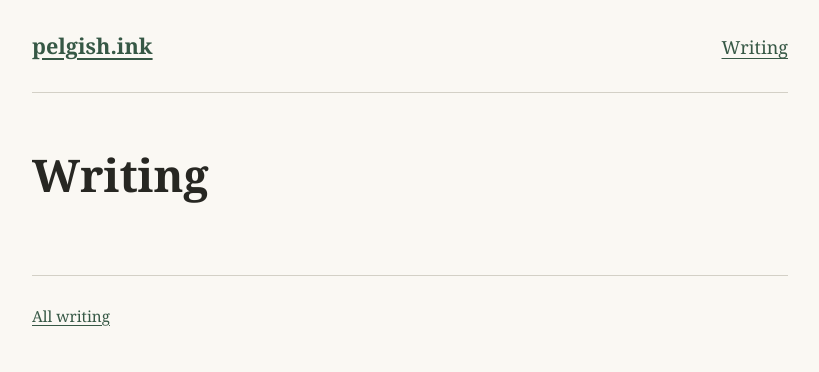
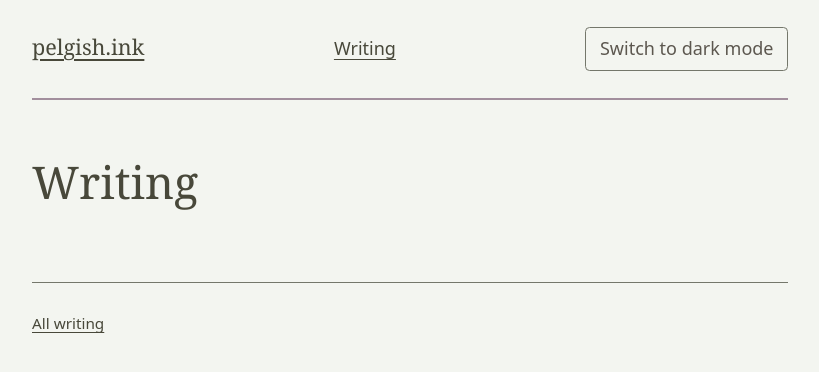
Before and after one commit to pelgish/pelgish.ink, a Jekyll site: the page built from index.html, in a window 1280 px wide. Shown: the top 372 px of the page, without its empty margins (230-1049 px from the left). Built offline with Jekyll 4.4.1, drawn with Linux system fonts in a browser that asks for light colours; some web fonts are replaced.

Commit message:
implemented new fonts and color scheme with light/dark mode support

```diff
--- a/_config.yml
+++ b/_config.yml
@@ -10,7 +10,7 @@
           path: ""
       values:
           layout: default
-          reading_theme: paper
+          color_scheme: grapevine
     - scope:
           path: content/
           type: pages
--- a/_layouts/default.html
+++ b/_layouts/default.html
@@ -1,21 +1,28 @@
 <!doctype html>
-<!-- Shared, script-free reading shell. -->
-<html lang="{{ page.lang | default: site.lang | escape }}">
+<!-- Shared reading shell: palette is independent of light/dark appearance. -->
+<!-- Explicit reading_theme paper/ink hints light/dark; a saved user choice wins. -->
+<html lang="{{ page.lang | default: site.lang | escape }}" data-color-scheme="{{ page.color_scheme | default: 'grapevine' | validated_color_scheme }}"{% if page.reading_theme == 'ink' %} data-appearance="dark"{% elsif page.reading_theme == 'paper' %} data-appearance="light"{% endif %}>
 <head>
     <meta charset="utf-8">
     <meta name="viewport" content="width=device-width, initial-scale=1">
     <title>{% if page.title %}{{ page.title | escape }} · {% endif %}{{ site.title | escape }}</title>
     <meta name="description" content="{{ page.description | default: site.description | escape }}">
     <link rel="canonical" href="{{ page.url | absolute_url }}">
+    <!-- Initialize appearance before styles paint; enhance the button after parsing. -->
+    <script src="{{ '/assets/js/appearance.js' | relative_url }}"></script>
+    <link rel="preconnect" href="https://fonts.googleapis.com">
+    <link rel="preconnect" href="https://fonts.gstatic.com" crossorigin>
+    <link rel="stylesheet" href="https://fonts.googleapis.com/css2?family=Cantarell:ital,wght@0,400;0,700;1,400&amp;family=Fondamento&amp;display=swap">
     <link rel="stylesheet" href="{{ '/assets/css/style.css' | relative_url }}">
 </head>
-<body{% if page.reading_theme == 'ink' %} class="theme-ink"{% endif %}>
+<body>
     <a class="skip-link" href="#main">Skip to content</a>
     <header class="site-header">
         <a class="site-title" href="{{ '/' | relative_url }}">{{ site.title | escape }}</a>
         <nav aria-label="Main">
             <a href="{{ '/' | relative_url }}">Writing</a>
         </nav>
+        <button id="appearance-toggle" type="button" hidden>Switch appearance</button>
     </header>
     <main id="main" tabindex="-1">
         {{ content }}
--- /dev/null
+++ b/_plugins/color_scheme.rb
@@ -0,0 +1,12 @@
+# Validate page palettes before emitting the shared shell.
+module ColorSchemeFilter
+    # Extend this list alongside the corresponding CSS palette, not the layouts.
+    def validated_color_scheme(scheme)
+        return scheme if scheme == "grapevine"
+
+        raise Jekyll::Errors::FatalException,
+              "Unknown color_scheme #{scheme.inspect}; supported color_scheme: grapevine"
+    end
+end
+
+Liquid::Template.register_filter(ColorSchemeFilter)
--- a/assets/css/style.css
+++ b/assets/css/style.css
@@ -1,20 +1,40 @@
-/* Local system fonts and two frontmatter-selectable reading palettes. */
-:root {
+/* Each page selects a palette; appearance selects its light or dark roles. */
+:root[data-color-scheme="grapevine"] {
     color-scheme: light;
-    --background: #faf8f3;
-    --foreground: #272722;
-    --muted: #59594f;
-    --link: #365845;
-    --rule: #d3d0c6;
+    --background: #F3F5F0;
+    --foreground: #5C574F;
+    --heading: #48483A;
+    --muted: #5C574F;
+    --link: #48483A;
+    --rule: #74776B;
+    --accent: #A28F9D;
+    --dark-background: #151C17;
+    --dark-foreground: #F3F5F0;
+    --dark-heading: #F3F5F0;
+    --dark-muted: #A28F9D;
+    --dark-link: #F3F5F0;
 }
 
-.theme-ink {
+/* Shared appearance wiring also works for future palettes with dark tokens. */
+:root[data-appearance="dark"] {
     color-scheme: dark;
-    --background: #1d2321;
-    --foreground: #eeeee6;
-    --muted: #bcbfb5;
-    --link: #b7d8c0;
-    --rule: #505952;
+    --background: var(--dark-background);
+    --foreground: var(--dark-foreground);
+    --heading: var(--dark-heading);
+    --muted: var(--dark-muted);
+    --link: var(--dark-link);
+}
+
+/* System preference remains useful without JavaScript or a page hint. */
+@media (prefers-color-scheme: dark) {
+    :root[data-color-scheme]:not([data-appearance]) {
+        color-scheme: dark;
+        --background: var(--dark-background);
+        --foreground: var(--dark-foreground);
+        --heading: var(--dark-heading);
+        --muted: var(--dark-muted);
+        --link: var(--dark-link);
+    }
 }
 
 * {
@@ -24,11 +44,11 @@
 html {
     background: var(--background);
     color: var(--foreground);
-    font: 112.5% / 1.75 Georgia, "Times New Roman", serif;
+    font: 112.5% / 1.75 "Cantarell", system-ui, sans-serif;
     overflow-wrap: anywhere;
 }
 
-/* Keep theme colors on body too, so the chosen palette covers the viewport. */
+/* Cover the viewport with the selected palette. */
 body {
     background: var(--background);
     color: var(--foreground);
@@ -53,7 +73,7 @@
 
 .site-header {
     align-items: baseline;
-    border-bottom: 1px solid var(--rule);
+    border-bottom: 2px solid var(--accent);
     display: flex;
     flex-wrap: wrap;
     gap: 0.5rem 2rem;
@@ -63,14 +83,34 @@
 
 .site-title {
     font-size: 1.2rem;
-    font-weight: bold;
+}
+
+button, input, select, textarea {
+    font: inherit;
+}
+
+#appearance-toggle {
+    background: var(--background);
+    border: 1px solid var(--rule);
+    border-radius: 0.25rem;
+    color: var(--foreground);
+    cursor: pointer;
+    min-height: 44px;
+    padding: 0.25rem 0.75rem;
+}
+
+#appearance-toggle:hover {
+    text-decoration: underline;
 }
 
 main {
     margin: 3rem 0 4rem;
 }
 
-h1, h2, h3 {
+h1, h2, h3, h4, h5, h6, .site-title {
+    color: var(--heading);
+    font-family: "Fondamento", Georgia, serif;
+    font-weight: 400;
     line-height: 1.25;
     text-wrap: balance;
 }
--- /dev/null
+++ b/assets/js/appearance.js
@@ -0,0 +1,53 @@
+/* Initialize appearance before paint, then enhance the site-wide toggle. */
+(() => {
+    const root = document.documentElement;
+    const storageKey = "pelgish-appearance";
+    const system = window.matchMedia("(prefers-color-scheme: dark)");
+    let explicitAppearance = root.dataset.appearance;
+
+    // Unavailable or full browser storage must not disable the reading control.
+    function isStorageFailure(error) {
+        return error instanceof DOMException &&
+            (error.name === "SecurityError" || error.name === "QuotaExceededError");
+    }
+
+    // A remembered user choice takes precedence over page appearance hints.
+    try {
+        const saved = window.localStorage.getItem(storageKey);
+        if (saved === "light" || saved === "dark") {
+            explicitAppearance = saved;
+        }
+    } catch (error) {
+        if (!isStorageFailure(error)) throw error;
+    }
+
+    // Update the root and accessible next-action label together.
+    function applyAppearance() {
+        const appearance = explicitAppearance || (system.matches ? "dark" : "light");
+        root.dataset.appearance = appearance;
+        const button = document.getElementById("appearance-toggle");
+        if (button) {
+            button.textContent = appearance === "dark" ? "Switch to light mode" : "Switch to dark mode";
+        }
+    }
+
+    applyAppearance();
+    system.addEventListener("change", applyAppearance);
+
+    // Keep the control hidden until its click behavior is ready.
+    document.addEventListener("DOMContentLoaded", () => {
+        const button = document.getElementById("appearance-toggle");
+        if (!button) return;
+        button.addEventListener("click", () => {
+            explicitAppearance = root.dataset.appearance === "dark" ? "light" : "dark";
+            applyAppearance();
+            try {
+                window.localStorage.setItem(storageKey, explicitAppearance);
+            } catch (error) {
+                if (!isStorageFailure(error)) throw error;
+            }
+        });
+        applyAppearance();
+        button.hidden = false;
+    });
+})();
```
Also changed, not shown: scripts/check.rb (+48 -3 lines).
